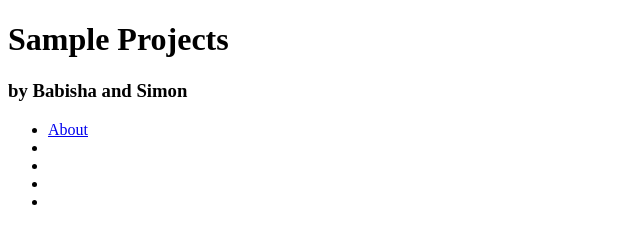
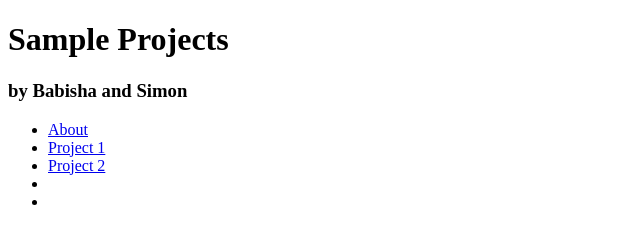
Before and after one commit to babisha/cookie-shop, a plain HTML site: page index.html in a window 1280 px wide. Shown: the whole page, without its empty margins (0-640 px from the left). Drawn offline with Linux system fonts and the light colour scheme.

Commit message:
Changes to li tags

```diff
--- a/index.html
+++ b/index.html
@@ -9,8 +9,8 @@
     <h3>by Babisha and Simon</h3>
     <ul>
       <li><a href="#">About</a></li>
-      <li></li>
-      <li></li>
+      <li><a href="#">Project 1</a></li>
+      <li><a href="#">Project 2</a></li>
       <li></li>
       <li></li>
     </ul>
```
